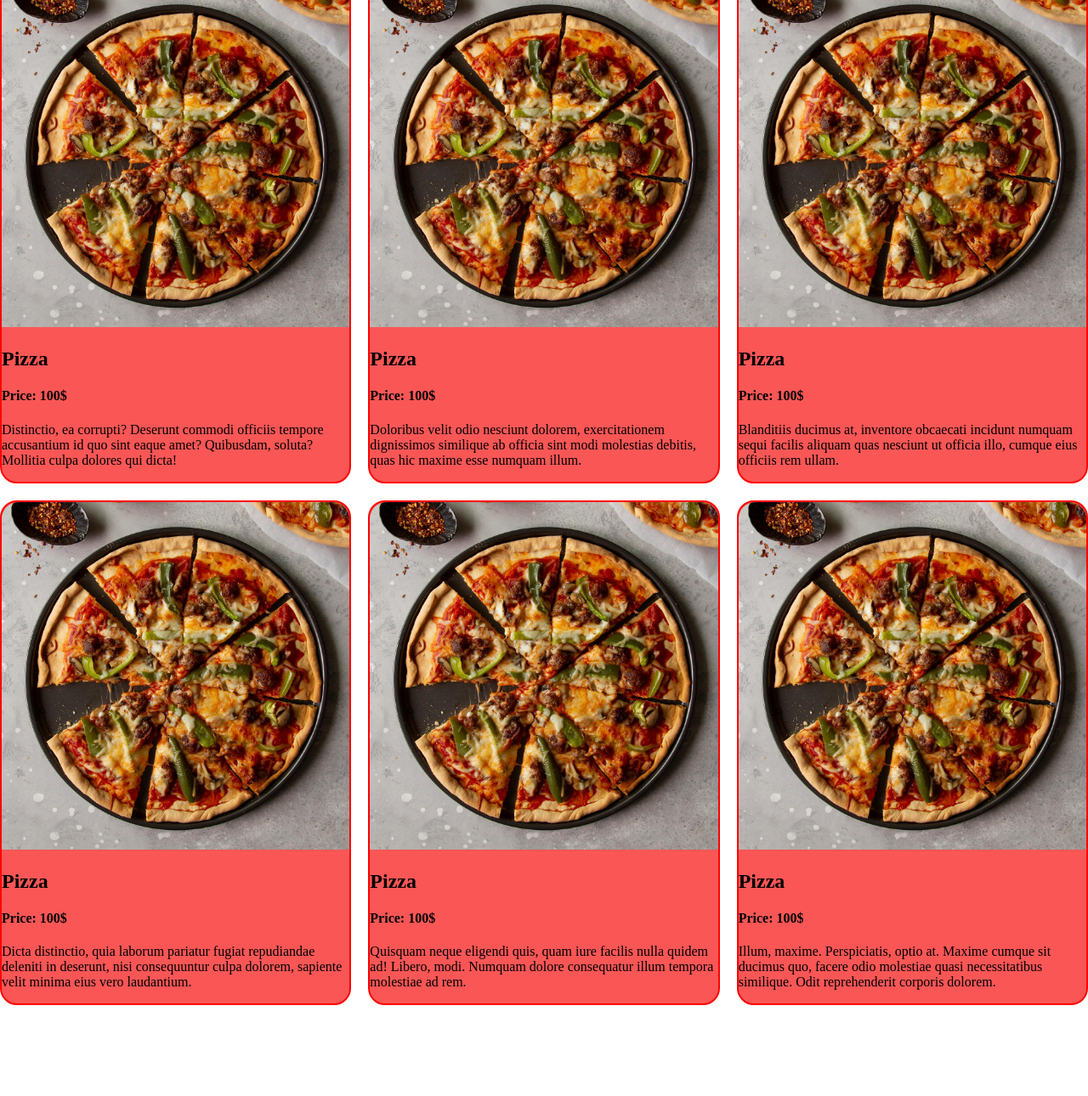
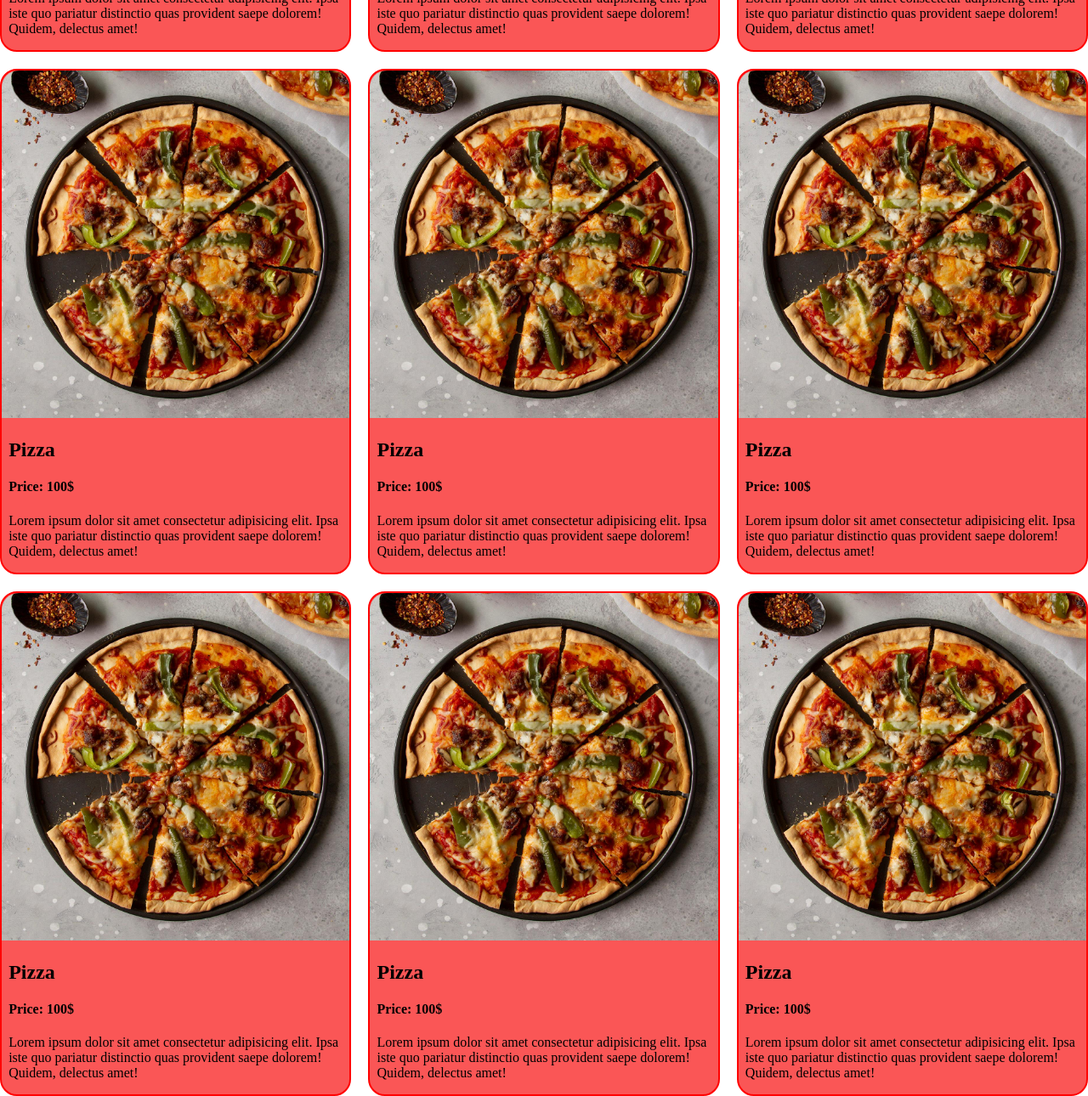
Before and after one commit to rayhanul951/110.Restaurant, a plain HTML site: page index.html in a window 1280 px wide. Shown: the part 691-1981 px from the top of the page at 85% size. Before the commit the page ends 1874 px from the top, so only its background shows below. Drawn offline with Linux system fonts and the light colour scheme.

Commit message:
added margin

```diff
--- a/index.html
+++ b/index.html
@@ -4,82 +4,101 @@
     <meta charset="UTF-8">
     <meta http-equiv="X-UA-Compatible" content="IE=edge">
     <meta name="viewport" content="width=device-width, initial-scale=1.0">
-    <title>Document</title>
+    <title>110-Restaurant</title>
     <link rel="stylesheet" href="/style/style.css">
 </head>
 <body>
+    <h1>Restaurant Menu</h1>
     <div class="menu">
         <div class="food">
             <img src="/images/Pizza.jpg" alt="">
+            <div class="description">
                 <h2>Pizza</h2>
                 <h4>Price: 100$</h4>
                 <p>
                     Lorem ipsum dolor sit amet consectetur adipisicing elit. Ipsa iste quo pariatur distinctio quas provident saepe dolorem! Quidem, delectus amet!
                 </p>
             </div>
+        </div>
         <div class="food">
             <img src="/images/Pizza.jpg" alt="">
+            <div class="description">
                 <h2>Pizza</h2>
                 <h4>Price: 100$</h4>
                 <p>
-                Voluptatem minima, in ipsa soluta officiis, error eligendi nemo aut minus, dolore expedita enim temporibus. Ullam sint aspernatur rerum placeat.
+                    Lorem ipsum dolor sit amet consectetur adipisicing elit. Ipsa iste quo pariatur distinctio quas provident saepe dolorem! Quidem, delectus amet!
                 </p>
+            </div>
         </div>
         <div class="food">
             <img src="/images/Pizza.jpg" alt="">
+            <div class="description">
                 <h2>Pizza</h2>
                 <h4>Price: 100$</h4>
                 <p>
-                Sequi fugiat rerum dignissimos velit, suscipit dicta commodi accusamus tempore assumenda harum libero distinctio sit dolore eos quidem nihil consequuntur?
+                    Lorem ipsum dolor sit amet consectetur adipisicing elit. Ipsa iste quo pariatur distinctio quas provident saepe dolorem! Quidem, delectus amet!
                 </p>
+            </div>
         </div>
         <div class="food">
             <img src="/images/Pizza.jpg" alt="">
+            <div class="description">
                 <h2>Pizza</h2>
                 <h4>Price: 100$</h4>
                 <p>
-                Distinctio, ea corrupti? Deserunt commodi officiis tempore accusantium id quo sint eaque amet? Quibusdam, soluta? Mollitia culpa dolores qui dicta!
+                    Lorem ipsum dolor sit amet consectetur adipisicing elit. Ipsa iste quo pariatur distinctio quas provident saepe dolorem! Quidem, delectus amet!
                 </p>
+            </div>
         </div>
         <div class="food">
             <img src="/images/Pizza.jpg" alt="">
+            <div class="description">
                 <h2>Pizza</h2>
                 <h4>Price: 100$</h4>
                 <p>
-                Doloribus velit odio nesciunt dolorem, exercitationem dignissimos similique ab officia sint modi molestias debitis, quas hic maxime esse numquam illum.
+                    Lorem ipsum dolor sit amet consectetur adipisicing elit. Ipsa iste quo pariatur distinctio quas provident saepe dolorem! Quidem, delectus amet!
                 </p>
+            </div>
         </div>
         <div class="food">
             <img src="/images/Pizza.jpg" alt="">
+            <div class="description">
                 <h2>Pizza</h2>
                 <h4>Price: 100$</h4>
                 <p>
-                Blanditiis ducimus at, inventore obcaecati incidunt numquam sequi facilis aliquam quas nesciunt ut officia illo, cumque eius officiis rem ullam.
+                    Lorem ipsum dolor sit amet consectetur adipisicing elit. Ipsa iste quo pariatur distinctio quas provident saepe dolorem! Quidem, delectus amet!
                 </p>
+            </div>
         </div>
         <div class="food">
             <img src="/images/Pizza.jpg" alt="">
+            <div class="description">
                 <h2>Pizza</h2>
                 <h4>Price: 100$</h4>
                 <p>
-                Dicta distinctio, quia laborum pariatur fugiat repudiandae deleniti in deserunt, nisi consequuntur culpa dolorem, sapiente velit minima eius vero laudantium.
+                    Lorem ipsum dolor sit amet consectetur adipisicing elit. Ipsa iste quo pariatur distinctio quas provident saepe dolorem! Quidem, delectus amet!
                 </p>
+            </div>
         </div>
         <div class="food">
             <img src="/images/Pizza.jpg" alt="">
+            <div class="description">
                 <h2>Pizza</h2>
                 <h4>Price: 100$</h4>
                 <p>
-                Quisquam neque eligendi quis, quam iure facilis nulla quidem ad! Libero, modi. Numquam dolore consequatur illum tempora molestiae ad rem.
+                    Lorem ipsum dolor sit amet consectetur adipisicing elit. Ipsa iste quo pariatur distinctio quas provident saepe dolorem! Quidem, delectus amet!
                 </p>
+            </div>
         </div>
         <div class="food">
             <img src="/images/Pizza.jpg" alt="">
+            <div class="description">
                 <h2>Pizza</h2>
                 <h4>Price: 100$</h4>
                 <p>
-                Illum, maxime. Perspiciatis, optio at. Maxime cumque sit ducimus quo, facere odio molestiae quasi necessitatibus similique. Odit reprehenderit corporis dolorem.
+                    Lorem ipsum dolor sit amet consectetur adipisicing elit. Ipsa iste quo pariatur distinctio quas provident saepe dolorem! Quidem, delectus amet!
                 </p>
+            </div>
         </div>
     </div>
 </body>
--- a/style/style.css
+++ b/style/style.css
@@ -14,6 +14,18 @@ body{
     border-radius: 20px 20px 0px 0px;
 }
 
+.description{
+    margin: 2%;
+}
+
+h1{
+   display: flex;
+   justify-content: center;
+   margin-top: 50px;
+   background-color: red;
+   color: white;
+   padding: 10px;
+}
 .food{
     border: 2px solid red;
     border-radius: 20px;
```
Lines whose indentation alone changed are shown as unchanged.
